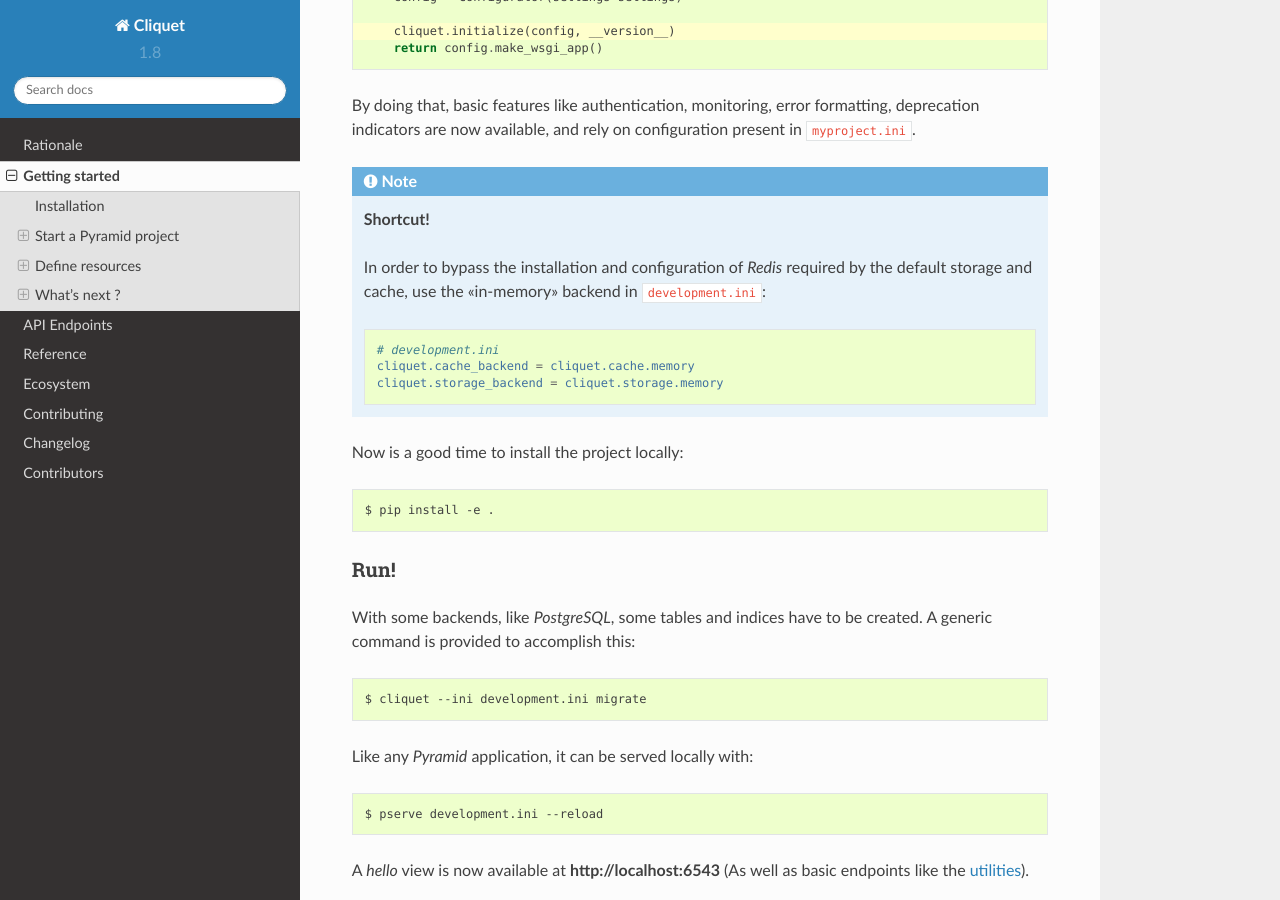
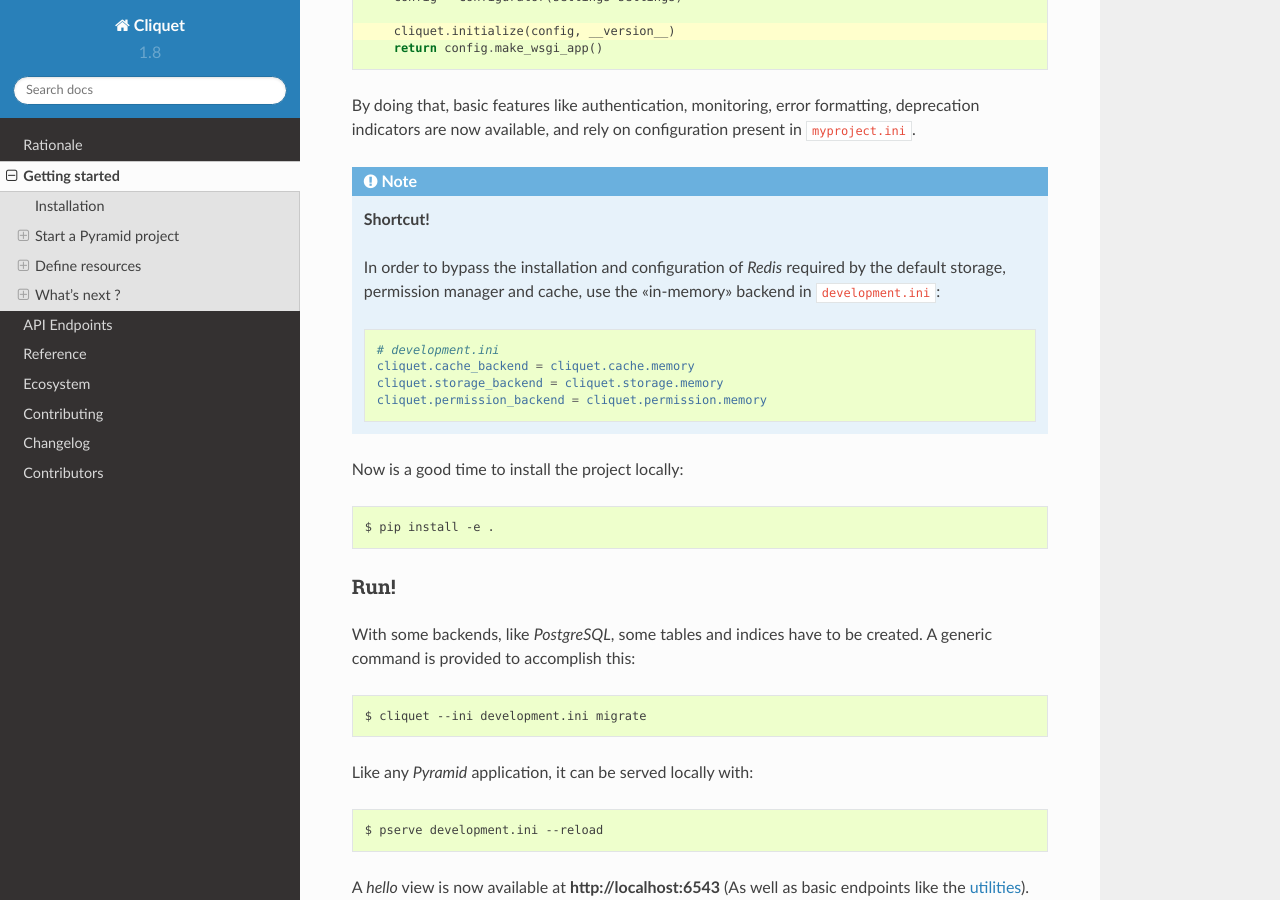
Before and after one commit to Kinto/kinto, a Sphinx documentation site: the page built from docs/quickstart.rst, in a window 1280 px wide and 900 px high, scrolled down 816 px. Built offline with Sphinx 7.4.7 and the Read the Docs theme 2.0.0, drawn with Linux system fonts in a browser that asks for light colours.

Commit message:
Add missing config key, required for a full in-memory quickstart

```diff
--- a/docs/quickstart.rst
+++ b/docs/quickstart.rst
@@ -58,13 +58,15 @@ in ``myproject.ini``.
     **Shortcut!**
 
     In order to bypass the installation and configuration of *Redis* required by the
-    default storage and cache, use the «in-memory» backend in :file:`development.ini`:
+    default storage, permission manager and cache, use the «in-memory» backend
+    in :file:`development.ini`:
 
     .. code-block:: ini
 
         # development.ini
         cliquet.cache_backend = cliquet.cache.memory
         cliquet.storage_backend = cliquet.storage.memory
+        cliquet.permission_backend = cliquet.permission.memory
 
 
 Now is a good time to install the project locally::
```
